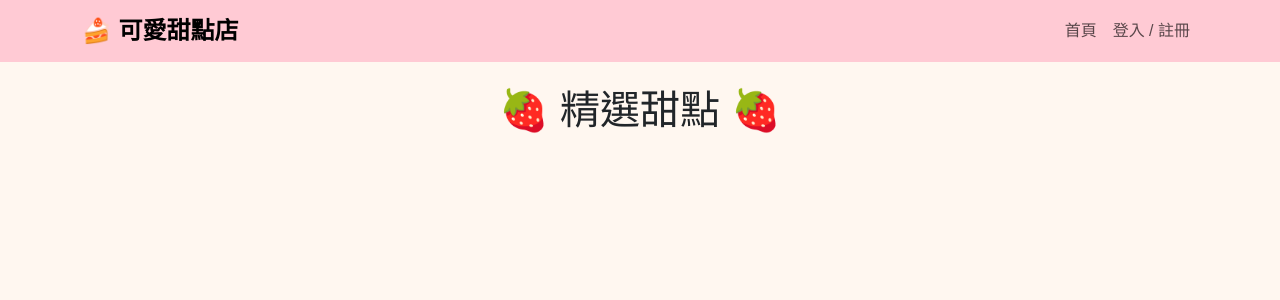
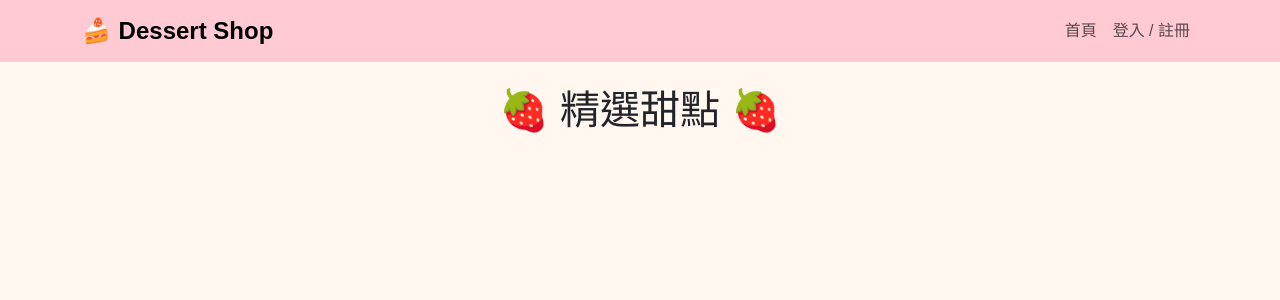
Before and after one commit to ts36/DDD, a PHP site: page / in a window 1280 px wide. Shown: the top 300 px of the page. Run offline with PHP 8.4, Linux system fonts and the light colour scheme; data that the repository does not hold is empty; some libraries are stand-ins or nearby versions.

Commit message:
Update index.php

```diff
--- a/index.php
+++ b/index.php
@@ -79,7 +79,7 @@ if (isset($_SESSION['id'])) {
 <body>
 <nav class="navbar navbar-expand-lg navbar-light">
     <div class="container">
-        <a class="navbar-brand" href="index.php">🍰 可愛甜點店</a>
+        <a class="navbar-brand" href="index.php">🍰 Dessert Shop</a>
         <div class="collapse navbar-collapse">
             <ul class="navbar-nav ms-auto">
                 <li class="nav-item"><a class="nav-link" href="index.php">首頁</a></li>
@@ -112,8 +112,8 @@ if (isset($_SESSION['id'])) {
         <?php foreach ($products as $product): ?>
             <div class="col-md-4">
                 <div class="card">
-                    <img src="<?= htmlspecialchars($product['image'] ?? 'https://via.placeholder.com/300'); ?>" class="card-img-top" alt="甜點">
-                    <div class="card-body">
+                <img src="uploads/<?= htmlspecialchars($product['image'] ?? 'default.jpg'); ?>" class="card-img-top" alt="甜點">
+                <div class="card-body">
                         <h5 class="card-title"><?= htmlspecialchars($product['name'] ?? '未知商品'); ?></h5>
                         <p class="card-text">價格: $<?= htmlspecialchars($product['price'] ?? '0.00'); ?></p>
 
```
